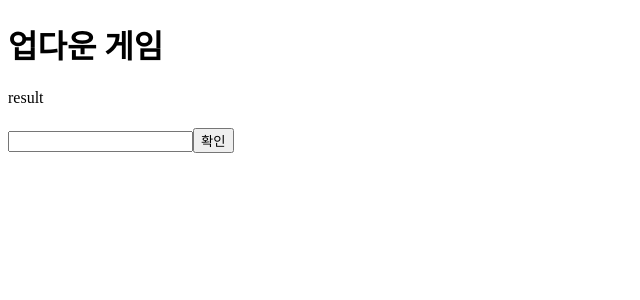
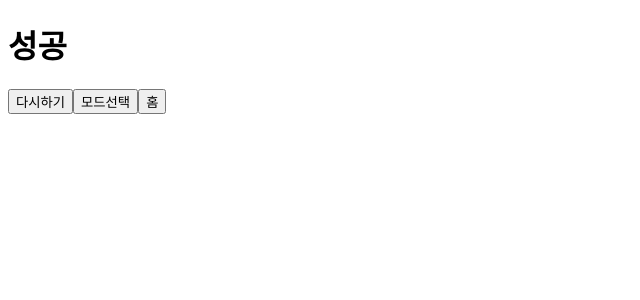
Before and after one commit to kdt-ful-class-three-group/updown, a React (Vite) app in the folder updown/client/: page /result in a window 1280 px wide. Shown: the top 300 px of the page, without its empty margins (0-640 px from the left). Built offline with nearby package versions, Linux system fonts and the light colour scheme.

Commit message:
결과 페이지 생성 후 경로 설정완료

```diff
--- a/updown/client/src/App.jsx
+++ b/updown/client/src/App.jsx
@@ -5,6 +5,7 @@ import { Routes, Route } from "react-router-dom";
 import { StartPage } from "./pages/StartPage";
 import { ModePage } from "./pages/ModePage";
 import { GamePage } from "./pages/GamePage";
+import { ResultPage } from "./pages/ResultPage";
 
 // 라우터 경로설정
 function App() {
@@ -12,9 +13,10 @@ function App() {
     // <Routes> 컴포넌트는 react-router-dom에서 제공하는 라우팅 기능을 사용하기 위한 컴포넌트 그리고 각 경로에 해당하는 컴포넌트를 지정
     // path는 URL 경로를 지정
     <Routes>
-        <Route path="/" element={<StartPage />} />
-        <Route path="/mode" element={<ModePage />} />
-        <Route path="/:level" element={<GamePage />} />
+      <Route path="/" element={<StartPage />} />
+      <Route path="/mode" element={<ModePage />} />
+      <Route path="/:level" element={<GamePage />} />
+      <Route path="/result" element={<ResultPage />} />
     </Routes>
   );
 }
--- a/updown/client/src/context/MessageContext.jsx
+++ b/updown/client/src/context/MessageContext.jsx
@@ -16,7 +16,7 @@ export function Provider({ children }) {
   );
 }
 
-//* 4. Context를 사용하기 위한 커스텀 훅
+//* 4. Context를 사용하기 위한 커스텀 훅 - useMessage
 export function useMessage() {
   return useContext(Context);
 }
--- a/updown/client/src/pages/GamePage.jsx
+++ b/updown/client/src/pages/GamePage.jsx
@@ -1,6 +1,6 @@
 // 리액트, 훅
 import React, { useMemo, useRef, useState, useEffect} from 'react';
-import { useParams } from 'react-router-dom';
+import { useParams, useNavigate } from 'react-router-dom';
 import { useMessage } from '../context/MessageContext';
 
 // 태그 컴포넌트들
@@ -17,6 +17,8 @@ import { InputNum } from '../utils/InputNum';
 export function GamePage() {
   // useParams를 통해 url에서 level(easy, normal, hard) 가져오기
   const { level } = useParams();
+
+  const navigate = useNavigate();
   // useState를 통해 input값을 관리
   const [inputValue, setInputValue] = useState('');
   // useMessage를 통해 message값을 관리
@@ -35,7 +37,7 @@ export function GamePage() {
 
   //! randomNum을 한 번만 초기화
   const randomNum = useRef(null);
-
+  // useEffect를 통해 randomNum을 초기화
   useEffect(() => {
     // 시작할 때 콘솔이 두번찍히는 이유는 main.jsx에  <StrictMode>가 있기 때문. 두번 렌더링되서 그런것
     // StrictMode를 제거하면 한 번만 렌더링됨 or if (randomNum.current === null) 조건을 추가해서 한 번만 렌더링되게 할 수 있음
@@ -55,8 +57,7 @@ export function GamePage() {
   return (
     <Div>
       <Div>
-        <Heading number={1} content="업다운 게임" />
-        <Paragraph>{level}</Paragraph>
+        <Heading number={1} content={level} />
       </Div>
       <Div>
         {/* UP,DOWN 메세지가 들어갈 컨테이너  */}
@@ -72,7 +73,8 @@ export function GamePage() {
               max: maxNum,
               answer: randomNum.current,
               // useMessage의 setMessage
-              setMessage
+              setMessage,
+              navigate
             })
           }
         />
--- /dev/null
+++ b/updown/client/src/pages/ResultPage.jsx
@@ -0,0 +1,25 @@
+import React from 'react';
+import { useNavigate } from 'react-router-dom';
+import { Button } from '../components/Button';
+import { Div,Heading } from '../components/Tag';
+
+export function ResultPage() {
+
+  const navigate = useNavigate();
+
+  return (
+    <Div>
+      <Div>
+        <Heading number={1} content="성공" />
+        <Div>
+          {/* 페이지 이동 버튼들 */}
+          {/* navigate 경로를 '/' 직접설정할 수 있지만 -숫자 이렇게 쓰면 숫자만큼 뒤로 갈 수 있음.
+          서로의 장단점은 아직 모르겠음 */}
+          <Button btnName={'다시하기'} onClick={() => navigate(-1)}/>
+          <Button btnName={'모드선택'} onClick={() => navigate(-2)}/>
+          <Button btnName={'홈'} onClick={() => navigate(-3)}/>
+        </Div>
+      </Div>
+    </Div>
+  )
+}
--- a/updown/client/src/utils/GuessNum.jsx
+++ b/updown/client/src/utils/GuessNum.jsx
@@ -5,7 +5,7 @@
 // * answer: 정답 숫자
 // * setMessage: 메시지를 설정하는 함수
 
-export function GuessNum({ guess, answer, setMessage }) {
+export function GuessNum({ guess, answer, setMessage, navigate }) {
   if (guess > answer) {
     // 사용자가 입력한 숫자가 정답보다 큰 경우
     console.log("DOWN!");
@@ -17,7 +17,7 @@ export function GuessNum({ guess, answer, setMessage }) {
     } else {
       // 정답 맞춘 경우
       console.log("OKAY!");
-      setMessage("OKAY!");
+    navigate('/result');
 
   }
 }
--- a/updown/client/src/utils/InputNum.jsx
+++ b/updown/client/src/utils/InputNum.jsx
@@ -5,7 +5,7 @@ import { GuessNum } from "./GuessNum";
 // * value: 사용자가 입력한 값
 // * max: 최대 숫자 (레벨에 따라 다름)
 // * answer: 정답 숫자 (랜덤으로 생성된 숫자)
-export function InputNum({ value, max, answer, setMessage }) {
+export function InputNum({ value, max, answer, setMessage, navigate }) {
   // trim() 메서드는 문자열의 양쪽 공백을 제거 , 사용자가 입력한 값이 공백일 경우를 방지.
   const num = value.trim();
 
@@ -27,5 +27,5 @@ export function InputNum({ value, max, answer, setMessage }) {
   }
 
   // guess는 사용자가 입력한 숫자, answer는 랜덤으로 생성된 숫자
-  GuessNum({ guess, answer, setMessage });
+  GuessNum({ guess, answer, setMessage, navigate });
 }
```
